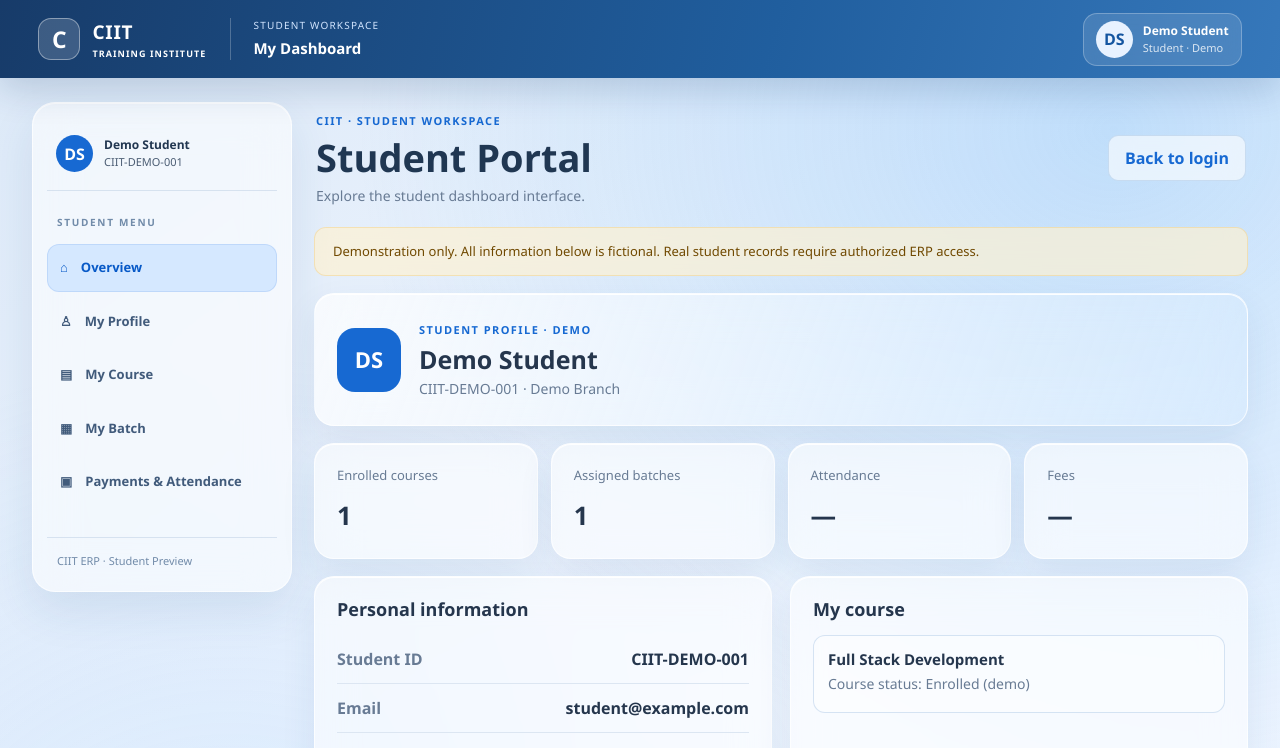
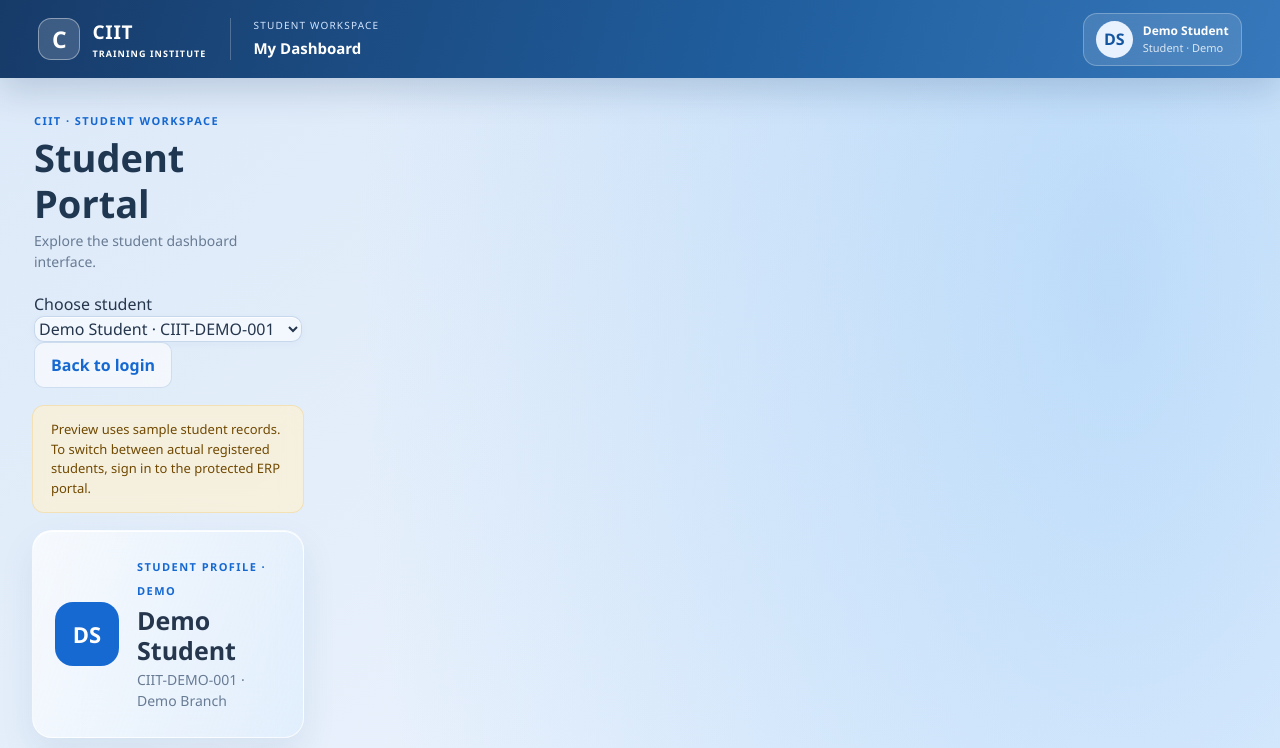
Before and after one commit to jafarkhandu/CIITERP-React, a React (Vite) app: page /student-preview in a window 1280 px wide. Shown: the top 748 px of the page. Built offline with nearby package versions, Linux system fonts and the light colour scheme.

Commit message:
fix: remove student preview sidebar and add student switcher

```diff
--- a/src/features/student/StudentPortalPreview.tsx
+++ b/src/features/student/StudentPortalPreview.tsx
@@ -1,7 +1,8 @@
+import { useState } from 'react';
 import { Link } from 'react-router-dom';
 import './StudentPortal.css';
 
-const student = {
+const demoStudents = [{
   name: 'Demo Student',
   studentId: 'CIIT-DEMO-001',
   email: 'student@example.com',
@@ -11,9 +12,21 @@ const student = {
   batch: 'Demo Batch A',
   schedule: 'Monday – Friday',
   trainer: 'To be assigned',
-};
+}, {
+  name: 'Sample Learner',
+  studentId: 'CIIT-DEMO-002',
+  email: 'learner@example.com',
+  phone: 'Not available',
+  branch: 'Sample Branch',
+  course: 'Data Analytics',
+  batch: 'Demo Batch B',
+  schedule: 'Monday – Friday',
+  trainer: 'To be assigned',
+}];
 
 export default function StudentPortalPreview() {
+  const [selectedId, setSelectedId] = useState(demoStudents[0].studentId);
+  const student = demoStudents.find(item => item.studentId === selectedId) ?? demoStudents[0];
   return (
     <div className="sp-demo-shell">
       <header className="sp-demo-topbar">
@@ -21,19 +34,7 @@ export default function StudentPortalPreview() {
         <span className="sp-demo-workspace">STUDENT WORKSPACE <strong>My Dashboard</strong></span>
         <div className="sp-demo-user"><span className="sp-demo-user-avatar">DS</span><span><strong>{student.name}</strong><small>Student · Demo</small></span></div>
       </header>
-      <div className="sp-demo-layout">
-        <aside className="sp-demo-sidebar" aria-label="Student navigation">
-          <div className="sp-demo-side-profile"><span className="sp-demo-user-avatar">DS</span><div><strong>{student.name}</strong><small>{student.studentId}</small></div></div>
-          <span className="sp-demo-side-label">STUDENT MENU</span>
-          <nav aria-label="Dashboard sections">
-            <a href="#student-overview" className="sp-demo-active">⌂ <span>Overview</span></a>
-            <a href="#student-profile">♙ <span>My Profile</span></a>
-            <a href="#student-course">▤ <span>My Course</span></a>
-            <a href="#student-batch">▦ <span>My Batch</span></a>
-            <a href="#student-payments">▣ <span>Payments & Attendance</span></a>
-          </nav>
-          <div className="sp-demo-sidebar-footer">CIIT ERP · Student Preview</div>
-        </aside>
+      <div className="sp-demo-layout sp-demo-no-sidebar">
         <main id="student-overview" className="ciit-student-portal sp-public-preview">
       <header className="sp-heading">
         <div>
@@ -41,10 +42,16 @@ export default function StudentPortalPreview() {
           <h1>Student Portal</h1>
           <p>Explore the student dashboard interface.</p>
         </div>
-        <Link className="sp-preview-link" to="/login">Back to login</Link>
+        <div className="sp-demo-actions">
+          <label htmlFor="sp-demo-student-select">Choose student</label>
+          <select id="sp-demo-student-select" value={selectedId} onChange={event => setSelectedId(event.target.value)}>
+            {demoStudents.map(item => <option key={item.studentId} value={item.studentId}>{item.name} · {item.studentId}</option>)}
+          </select>
+          <Link className="sp-preview-link" to="/login">Back to login</Link>
+        </div>
       </header>
       <div className="sp-alert" role="status">
-        Demonstration only. All information below is fictional. Real student records require authorized ERP access.
+        Preview uses sample student records. To switch between actual registered students, sign in to the protected ERP portal.
       </div>
       <section className="sp-panel sp-hero">
         <div className="sp-avatar" aria-hidden="true">DS</div>
```
